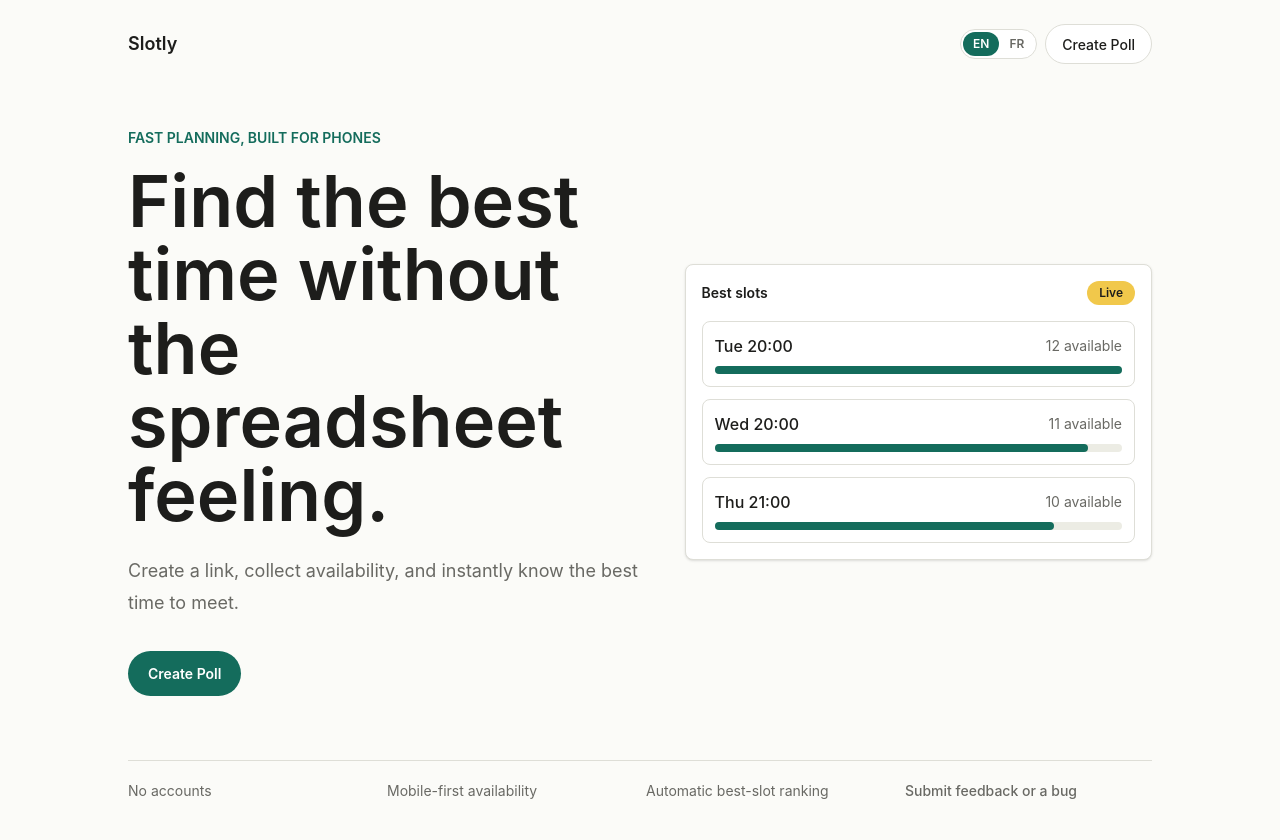
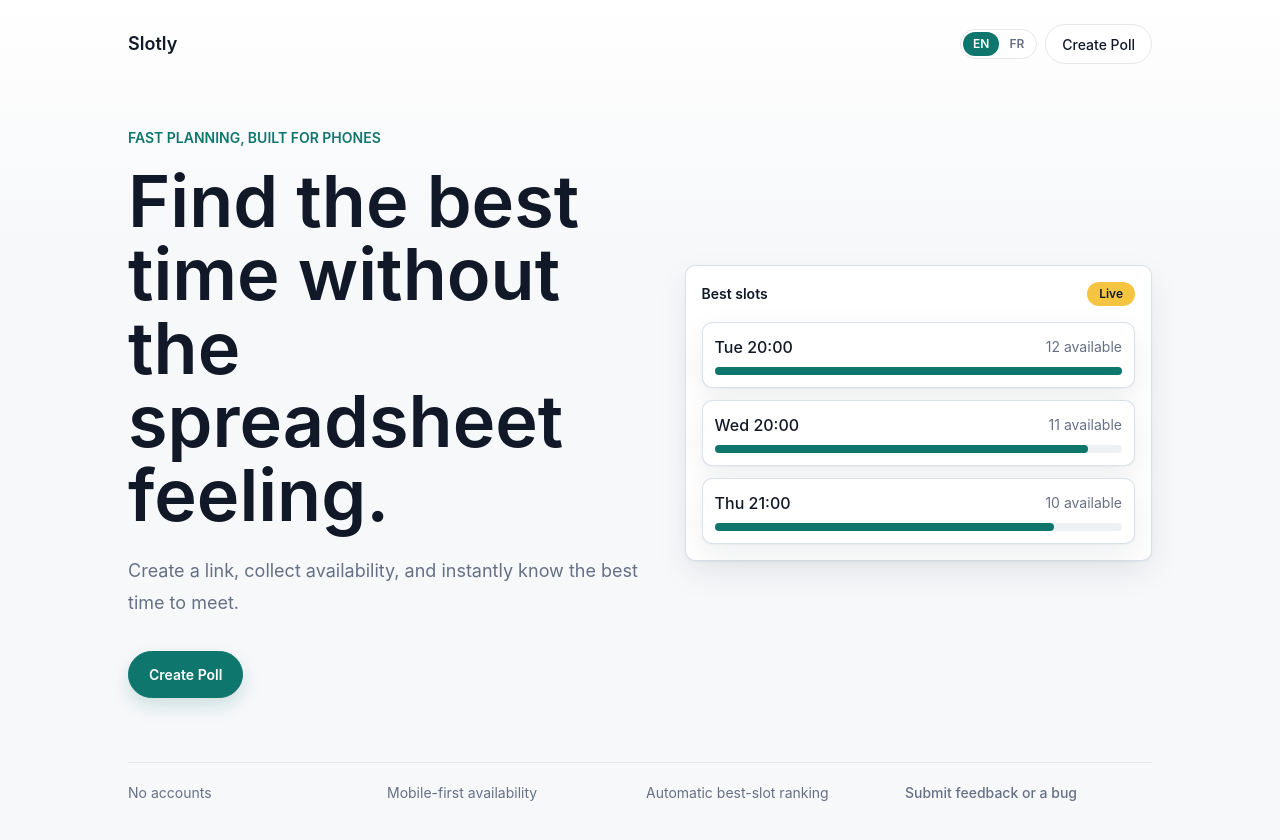
Before and after one commit to atzmael/slotly, a Next.js app: page / in a window 1280 px wide. Shown: the top 840 px of the page. Built offline with nearby package versions, Linux system fonts and the light colour scheme; no server answers.

Commit message:
style: refresh soft elevated UI

```diff
--- a/src/app/e/[eventId]/availability-selector.tsx
+++ b/src/app/e/[eventId]/availability-selector.tsx
@@ -462,19 +462,19 @@ export function AvailabilitySelector({
           </div>
         </details>
 
-        <div className="mt-2 max-h-[calc(100svh-16rem)] overflow-auto rounded-t-none rounded-b-[8px] border border-[var(--line)] bg-[var(--surface)] sm:mt-0 sm:max-h-[calc(100vh-17rem)] sm:rounded-t-[8px]">
+        <div className="mt-2 max-h-[calc(100svh-16rem)] overflow-auto rounded-t-none rounded-b-[10px] border border-[var(--line)] bg-[var(--surface)] shadow-[var(--shadow-panel)] sm:mt-0 sm:max-h-[calc(100vh-17rem)] sm:rounded-t-[10px]">
           <div
             className="grid min-w-max select-none [--day-col-min:5.75rem] [--time-col-width:3.25rem] sm:[--day-col-min:7rem] sm:[--time-col-width:4.5rem]"
             style={{
               gridTemplateColumns: `var(--time-col-width) repeat(${days.length}, minmax(var(--day-col-min), 1fr))`,
             }}
           >
-            <div className="sticky top-0 left-0 z-20 flex min-h-12 items-center border-r border-b border-l border-[var(--line)] bg-[#f5f5ef] px-2 py-3 text-sm font-medium text-[var(--muted)] sm:min-h-11 sm:px-2 sm:py-3 sm:text-xs">
+            <div className="sticky top-0 left-0 z-20 flex min-h-12 items-center border-r border-b border-l border-[var(--line)] bg-[var(--surface-subtle)] px-2 py-3 text-sm font-medium text-[var(--muted)] sm:min-h-11 sm:px-2 sm:py-3 sm:text-xs">
               {t.event.availability.timeHeader}
             </div>
             {days.map((day) => (
               <div
-                className="sticky top-0 z-10 flex min-h-12 items-center justify-center border-r border-b border-l border-[var(--line)] bg-[#f5f5ef] px-2 py-3 text-center text-sm font-semibold sm:min-h-11 sm:px-2 sm:py-3 sm:text-xs"
+                className="sticky top-0 z-10 flex min-h-12 items-center justify-center border-r border-b border-l border-[var(--line)] bg-[var(--surface-subtle)] px-2 py-3 text-center text-sm font-semibold sm:min-h-11 sm:px-2 sm:py-3 sm:text-xs"
                 key={day.id}
               >
                 {day.label}
@@ -496,7 +496,7 @@ export function AvailabilitySelector({
                       aria-pressed={selected}
                       className={`sl-availability-cell min-h-12 touch-none border-r border-b border-l border-[var(--line)] px-1.5 py-2.5 text-left text-xs active:scale-[0.99] sm:min-h-14 sm:px-2 sm:py-3 ${
                         selected
-                          ? "bg-[#dff4ed] text-[var(--foreground)]"
+                          ? "bg-[var(--primary-soft)] text-[var(--foreground)]"
                           : "bg-[var(--surface)] text-[var(--muted)]"
                       }`}
                       data-availability-cell-id={cell.id}
@@ -526,7 +526,7 @@ export function AvailabilitySelector({
         }`}
       >
         <button
-          className="sl-button sl-button-secondary w-full whitespace-nowrap px-2 py-3 text-xs shadow-[0_10px_30px_rgb(29_29_27_/_18%)] sm:px-5 sm:text-sm sm:shadow-none"
+          className="sl-button sl-button-secondary w-full whitespace-nowrap px-2 py-3 text-xs shadow-[var(--shadow-floating)] sm:px-5 sm:text-sm sm:shadow-none"
           disabled={isPending || !isDirty}
           onClick={cancelChanges}
           type="button"
@@ -534,7 +534,7 @@ export function AvailabilitySelector({
           {t.event.availability.cancelChanges}
         </button>
         <button
-          className={`sl-button w-full whitespace-nowrap px-2 py-3 text-xs shadow-[0_10px_30px_rgb(29_29_27_/_18%)] sm:px-5 sm:text-sm sm:shadow-none ${
+          className={`sl-button w-full whitespace-nowrap px-2 py-3 text-xs shadow-[var(--shadow-floating)] sm:px-5 sm:text-sm sm:shadow-none ${
             isDirty ? "sl-button-primary" : "sl-button-secondary"
           }`}
           disabled={isPending || !isDirty}
--- a/src/app/e/[eventId]/results/results-content.tsx
+++ b/src/app/e/[eventId]/results/results-content.tsx
@@ -56,7 +56,7 @@ export function ResultsContent({
           return (
             <button
               aria-pressed={selected}
-              className="sl-panel w-full p-4 text-left hover:border-[var(--primary)] active:scale-[0.99] data-[selected=true]:border-[var(--primary)] data-[selected=true]:shadow-sm"
+              className="sl-panel w-full p-4 text-left active:scale-[0.99]"
               data-selected={selected}
               key={`${slot.start}-${slot.end}`}
               onClick={() => setSelectedIndex(index)}
@@ -75,7 +75,7 @@ export function ResultsContent({
                   {t.availableCount(slot.availableCount)}
                 </span>
               </div>
-              <div className="mt-4 h-2 rounded-full bg-[var(--line)]">
+              <div className="mt-4 h-2 rounded-full bg-[var(--line-soft)]">
                 <div
                   className="h-2 rounded-full bg-[var(--primary)]"
                   style={{
--- a/src/app/globals.css
+++ b/src/app/globals.css
@@ -1,23 +1,36 @@
 @import "tailwindcss";
 
 :root {
-  --background: #fbfbf8;
-  --foreground: #1d1d1b;
-  --muted: #696964;
-  --line: #deded7;
+  --background: #f7f8fa;
+  --foreground: #111827;
+  --muted: #667085;
+  --line: #e5e7eb;
+  --line-soft: #eef1f4;
+  --line-strong: #cbd5e1;
   --surface: #ffffff;
-  --primary: #146c5c;
+  --surface-raised: #ffffff;
+  --surface-subtle: #f8fafc;
+  --primary: #0f766e;
+  --primary-hover: #115e59;
+  --primary-soft: #ccfbf1;
+  --primary-soft-hover: #99f6e4;
   --primary-foreground: #ffffff;
-  --accent: #f1c84b;
-  --danger-line: #e6b8a8;
-  --danger-surface: #fff5ef;
-  --danger-text: #8a351e;
-  --success-line: #a8d8cc;
-  --success-surface: #effaf6;
-  --success-text: #146c5c;
+  --accent: #f5c542;
+  --danger-line: #fecaca;
+  --danger-surface: #fff1f2;
+  --danger-text: #9f1239;
+  --success-line: #99f6e4;
+  --success-surface: #ecfdf5;
+  --success-text: #0f766e;
   --radius-control: 999px;
-  --radius-panel: 8px;
-  --transition-fast: 150ms ease;
+  --radius-panel: 10px;
+  --shadow-panel: 0 1px 2px rgb(15 23 42 / 4%),
+    0 12px 32px rgb(15 23 42 / 7%);
+  --shadow-panel-hover: 0 2px 4px rgb(15 23 42 / 5%),
+    0 16px 40px rgb(15 23 42 / 10%);
+  --shadow-floating: 0 12px 32px rgb(15 23 42 / 18%);
+  --focus-ring: 0 0 0 3px rgb(15 118 110 / 14%);
+  --transition-fast: 160ms ease;
 }
 
 * {
@@ -31,7 +44,9 @@ html {
 body {
   min-height: 100%;
   margin: 0;
-  background: var(--background);
+  background:
+    linear-gradient(180deg, #ffffff 0, var(--background) 15rem),
+    var(--background);
   color: var(--foreground);
   font-family:
     Inter,
@@ -88,41 +103,77 @@ a[href]:active {
     min-height: 2.5rem;
     align-items: center;
     justify-content: center;
+    border: 1px solid transparent;
     border-radius: var(--radius-control);
     padding: 0.5rem 1rem;
     text-align: center;
     font-size: 0.875rem;
     font-weight: 500;
+    box-shadow: none;
   }
 
   .sl-button-primary {
+    border-color: var(--primary);
     background: var(--primary);
     color: var(--primary-foreground);
     font-weight: 600;
+    box-shadow: 0 8px 18px rgb(15 118 110 / 18%);
   }
 
   .sl-button-primary:hover {
-    background: #0f5d50;
+    border-color: var(--primary-hover);
+    background: var(--primary-hover);
+    box-shadow: 0 10px 22px rgb(15 118 110 / 22%);
   }
 
   .sl-button-secondary {
     border: 1px solid var(--line);
-    background: var(--surface);
+    background: rgb(255 255 255 / 88%);
+    color: var(--foreground);
   }
 
   .sl-button-secondary:hover {
-    border-color: var(--primary);
+    border-color: var(--line-strong);
+    background: var(--surface);
     color: var(--primary);
+    box-shadow: 0 6px 18px rgb(15 23 42 / 6%);
   }
 
   .sl-button:disabled {
-    opacity: 0.65;
+    box-shadow: none;
+    opacity: 0.5;
   }
 
   .sl-panel {
-    border: 1px solid var(--line);
+    border: 1px solid rgb(203 213 225 / 70%);
     border-radius: var(--radius-panel);
-    background: var(--surface);
+    background: var(--surface-raised);
+    box-shadow: var(--shadow-panel);
+  }
+
+  button.sl-panel,
+  a.sl-panel {
+    transition:
+      background-color var(--transition-fast),
+      border-color var(--transition-fast),
+      box-shadow var(--transition-fast),
+      color var(--transition-fast),
+      transform var(--transition-fast);
+  }
+
+  button.sl-panel:hover,
+  a.sl-panel:hover {
+    border-color: var(--line-strong);
+    box-shadow: var(--shadow-panel-hover);
+  }
+
+  button.sl-panel[data-selected="true"],
+  a.sl-panel[data-selected="true"] {
+    border-color: rgb(15 118 110 / 55%);
+    background: linear-gradient(180deg, #ffffff 0%, #f0fdfa 100%);
+    box-shadow:
+      inset 0 0 0 1px rgb(15 118 110 / 10%),
+      var(--shadow-panel);
   }
 
   .sl-accordion summary {
@@ -179,12 +230,12 @@ a[href]:active {
   }
 
   .sl-field:hover {
-    border-color: #bfc3bb;
+    border-color: var(--line-strong);
   }
 
   .sl-field:focus {
     border-color: var(--primary);
-    box-shadow: 0 0 0 3px rgb(20 108 92 / 12%);
+    box-shadow: var(--focus-ring);
   }
 
   .sl-alert {
@@ -192,6 +243,7 @@ a[href]:active {
     border: 1px solid;
     padding: 0.75rem;
     font-size: 0.875rem;
+    box-shadow: 0 8px 24px rgb(15 23 42 / 5%);
   }
 
   .sl-alert-error {
--- a/src/app/page.tsx
+++ b/src/app/page.tsx
@@ -43,7 +43,7 @@ export default async function HomePage() {
             </div>
           </div>
 
-          <div className="sl-panel p-4 shadow-sm">
+          <div className="sl-panel p-4">
             <div className="mb-4 flex items-center justify-between">
               <span className="text-sm font-semibold">{t.home.bestSlots}</span>
               <span className="rounded-full bg-[var(--accent)] px-3 py-1 text-xs font-semibold">
@@ -57,7 +57,7 @@ export default async function HomePage() {
                     <span className="font-medium">{time}</span>
                     <span className="text-sm text-[var(--muted)]">{count}</span>
                   </div>
-                  <div className="h-2 rounded-full bg-[#ecece4]">
+                  <div className="h-2 rounded-full bg-[var(--line-soft)]">
                     <div
                       className={`${width} h-2 rounded-full bg-[var(--primary)]`}
                     />
--- a/src/i18n/messages.ts
+++ b/src/i18n/messages.ts
@@ -101,7 +101,7 @@ const en = {
       welcomeBack: (name: string) =>
         `Welcome back, ${name}. Update your availability below.`,
       nameLabel: "Your name",
-      namePlaceholder: "Mael",
+      namePlaceholder: "John Doe",
       timezoneNotice: (timezone: string) =>
         `Times are shown in ${timezone}. Availability selection comes next.`,
       joining: "Joining...",
@@ -264,7 +264,7 @@ const fr: Messages = {
       welcomeBack: (name: string) =>
         `Bon retour, ${name}. Modifiez vos disponibilités ci-dessous.`,
       nameLabel: "Votre nom",
-      namePlaceholder: "Mael",
+      namePlaceholder: "John Doe",
       timezoneNotice: (timezone: string) =>
         `Les horaires sont affichés en ${timezone}. La sélection vient ensuite.`,
       joining: "Inscription...",
```
